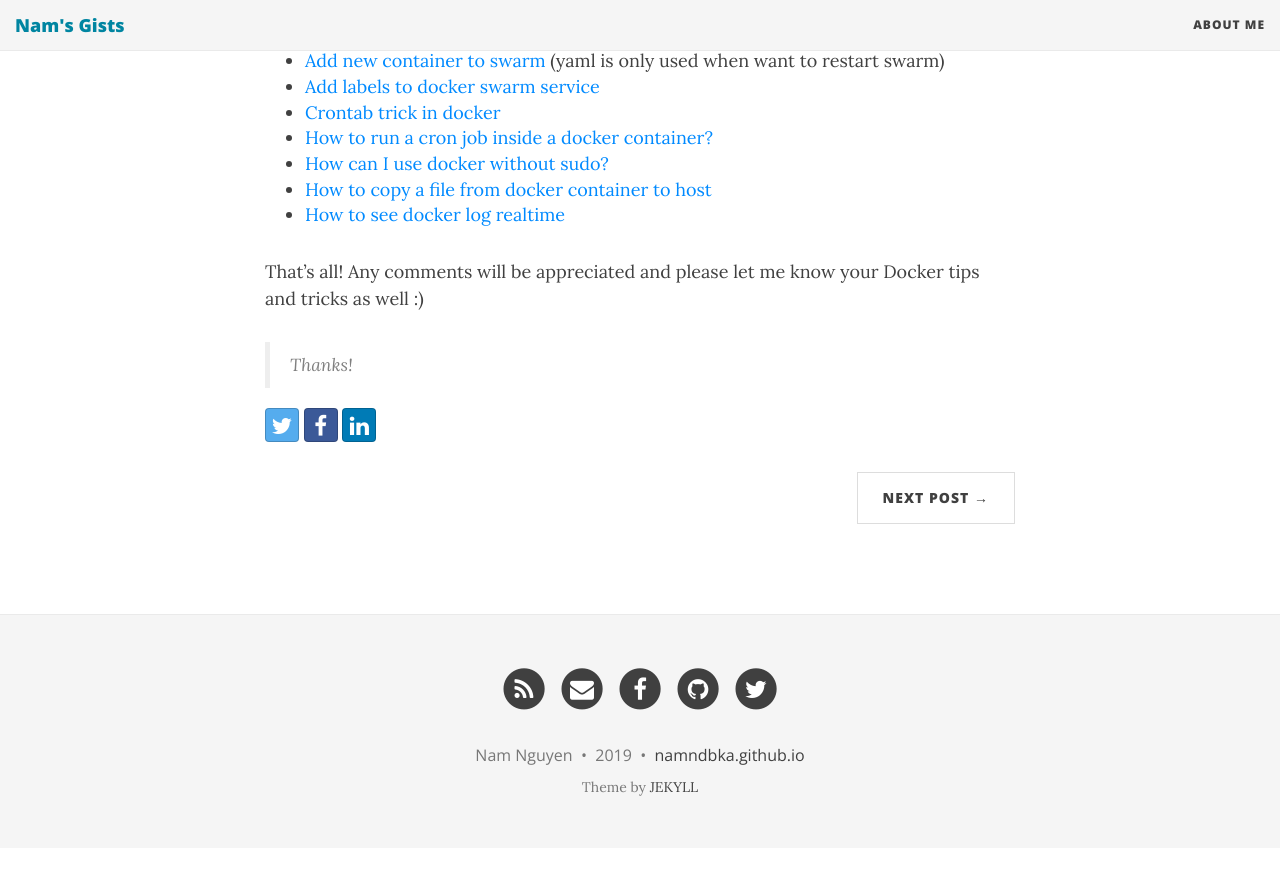
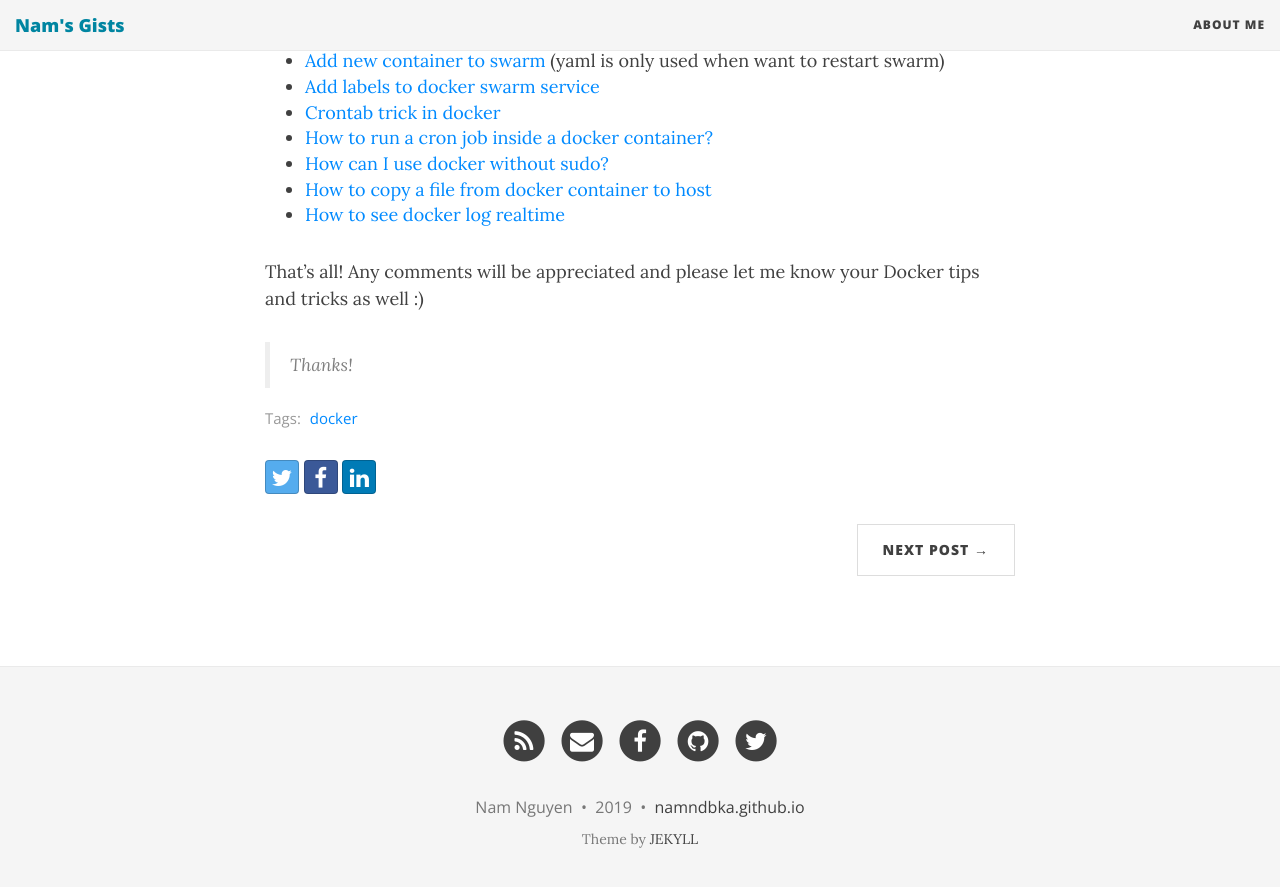
Before and after one commit to namndev/namndev.github.io, a Jekyll site: the page built from _posts/2019-10-29-docker-tricks.md, in a window 1280 px wide and 900 px high, scrolled down 9018 px. Shown: the top 887 px of the window. Built offline with Jekyll 4.4.1, drawn with Linux system fonts in a browser that asks for light colours; nearby versions of some CDN libraries; before the commit the page ends 9866 px from its top, so only the background shows below that.

Commit message:
update first post

```diff
--- a/_posts/2019-10-29-docker-tricks.md
+++ b/_posts/2019-10-29-docker-tricks.md
@@ -2,6 +2,8 @@
 layout: post
 title: Docker tricks!
 image: /img/docker/docker_icon.jpeg
+tags: [docker]
+comments: true
 ---
 
 Since its introduction in 2013, Docker quickly became the world’s most popular container management system. From fancy start-ups to a more traditional use cases in large banks and insurance companies. From development, testing, staging to production environments.
```
